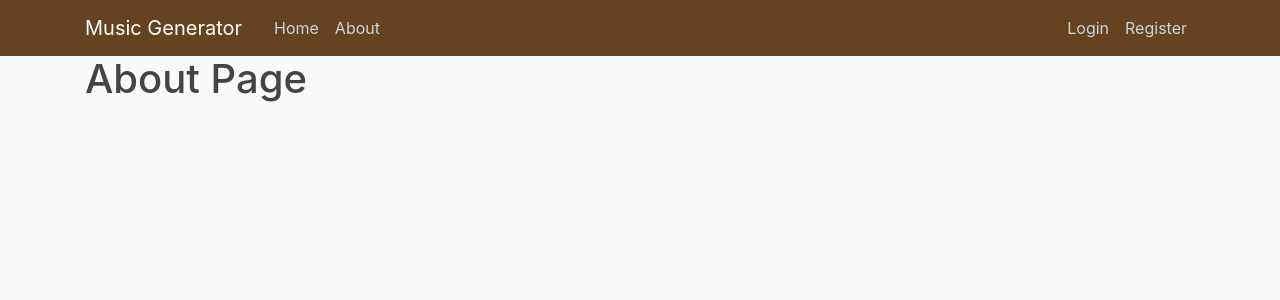
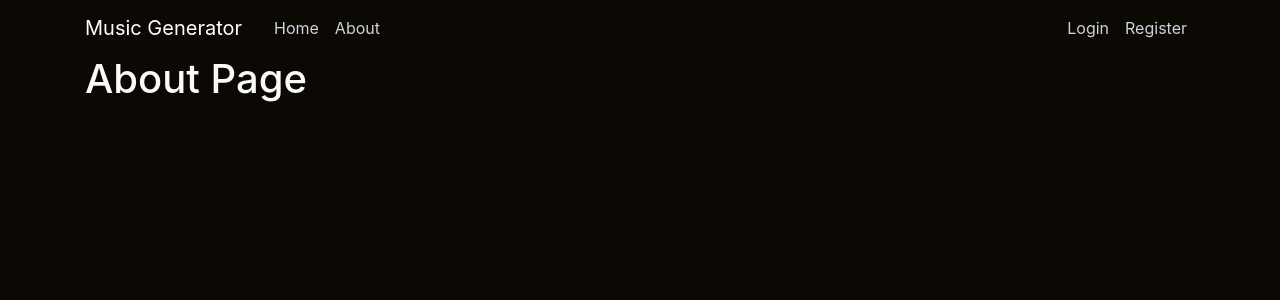
Before and after one commit to iampratheesh/Music-Generator, a Flask app: page /about in a window 1280 px wide. Shown: the top 300 px of the page. Run offline with Flask 2, Linux system fonts and the light colour scheme; some libraries are stand-ins or nearby versions.

Commit message:
Parallax

```diff
--- a/flaskblog/static/main.css
+++ b/flaskblog/static/main.css
@@ -1,5 +1,5 @@
 body {
-  background: #fafafa;
+  background: #0c0804;
   color: #333333;
   margin-top: 55px;
   height: auto;
@@ -7,11 +7,11 @@ body {
 }
 
 h1, h2, h3, h4, h5, h6 {
-  color: #444444;
+  color: #fafafa;
 }
 
 .bg-steel {
-  background-color: #654321;
+  background-color: #0c0804;
 }
 
 .site-header .navbar-nav .nav-link {
--- a/flaskblog/templates/home.html
+++ b/flaskblog/templates/home.html
@@ -20,7 +20,7 @@
       }
       .parallax {
         /* The image used */
-        background-image: url("{{ url_for('static', filename = 'images/parallax.jpg') }}");
+        background-image: url("{{ url_for('static', filename = 'images/parallax2.jpg') }}");
 
         /* Set a specific height */
         height: 500px;
```
Also changed, not shown: flaskblog/static/images/parallax2.jpg (added).
